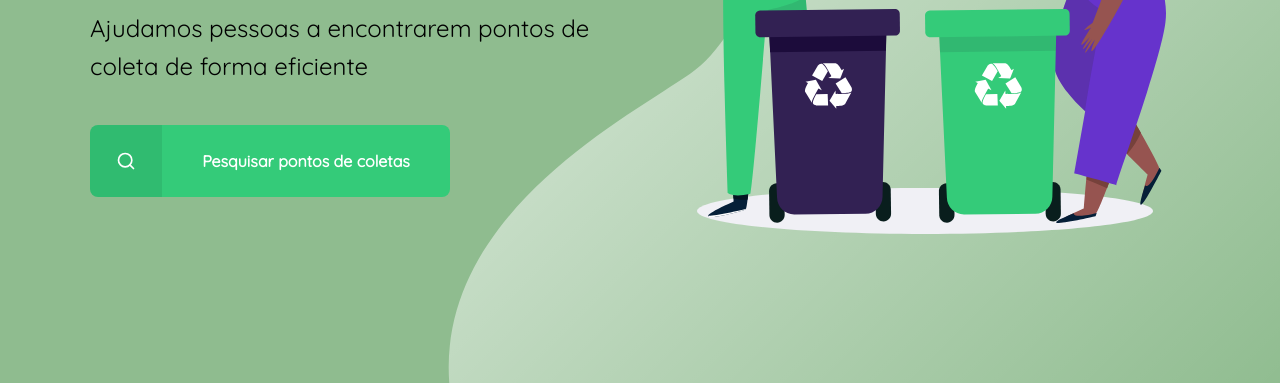
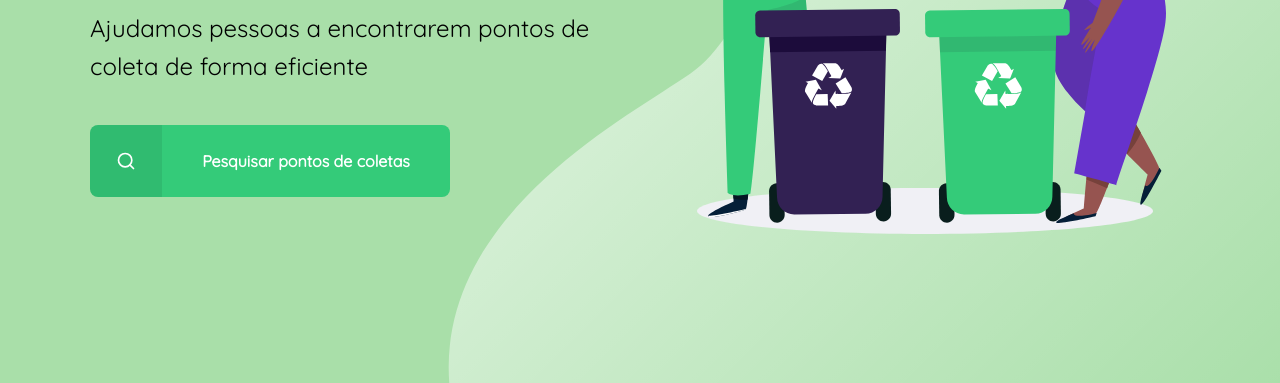
Before and after one commit to bduaart/Ecoleta, a plain HTML site: page src/index.html in a window 1280 px wide. Shown: the part 417-800 px from the top of the page. Drawn offline with Linux system fonts and the light colour scheme.

Commit message:
Changed background color

```diff
--- a/src/styles/main.css
+++ b/src/styles/main.css
@@ -14,7 +14,7 @@ html {
 }
 
 body{
-    background-color: darkseagreen;
+    background-color: #a9dfa9;
     -webkit-font-smoothing: antialiased;
 }
 
```
